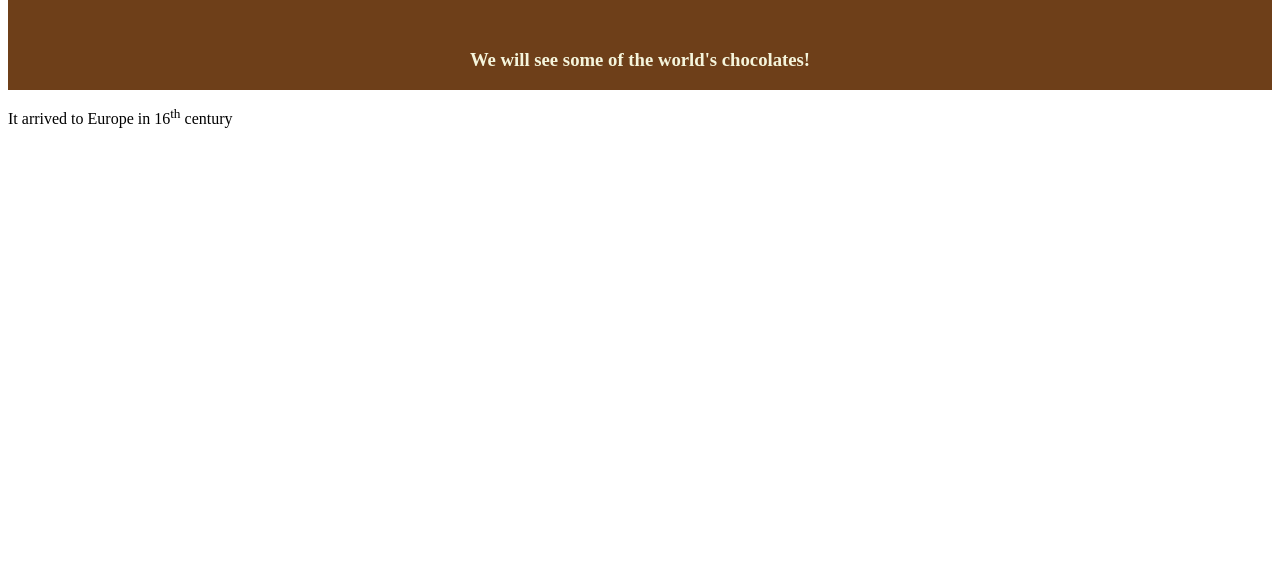
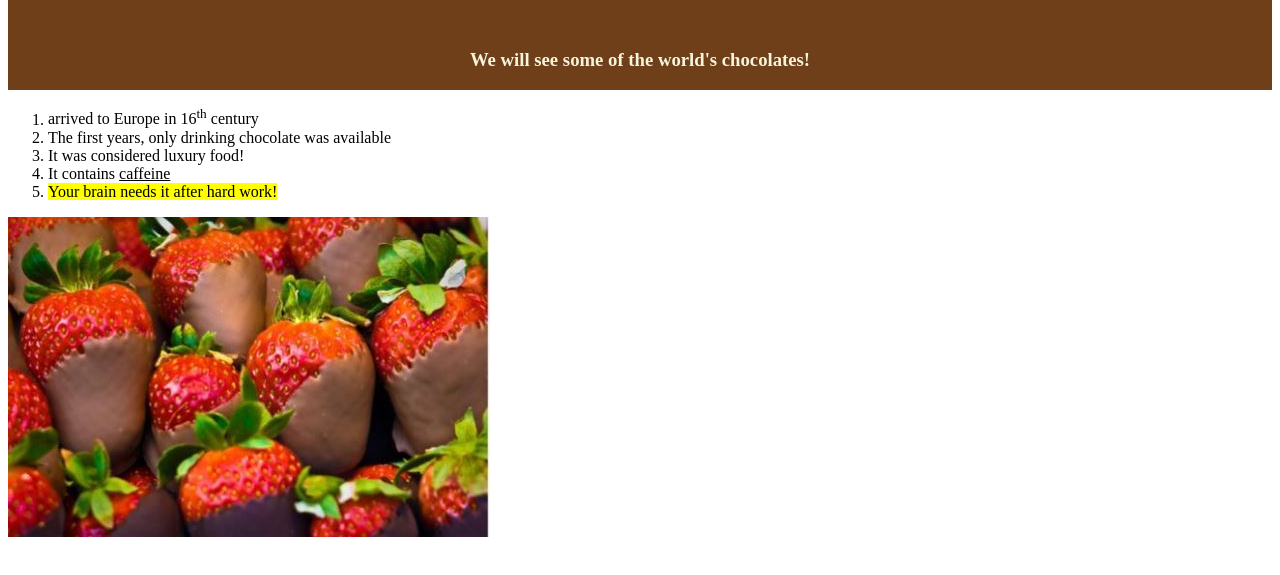
Before and after one commit to Samkotb/SAmGitTest, a plain HTML site: page index.html in a window 1280 px wide. Shown: the part 91-666 px from the top of the page. Drawn offline with Linux system fonts and the light colour scheme.

Commit message:
Introduction to WEB tools Assignment 1

```diff
--- a/index.html
+++ b/index.html
@@ -1,5 +1,6 @@
 <!DOCTYPE html>
 <html lang="en">
+
 <head>
     <meta charset="UTF-8">
     <meta name="viewport" content="width=device-width, initial-scale=1.0">
@@ -7,16 +8,33 @@
     <title>Choco home</title>
     <link rel="stylesheet" type="text/css" href="css/mystyle.css">
 </head>
+
 <body>
     <div class="jumbotron">
         <h1>A site about Chocolate</h1>
         <h3>We will see some of the world's chocolates!</h3>
     </div>
 
-    <p>It arrived to Europe in 16<sup>th</sup> century</p>
+    <ol>
+        <li>arrived to Europe in 16<sup>th</sup> century</li>
+        <li>The first years, only drinking chocolate was
+            available</li>
+        <li>It was considered luxury food!</li>
+        <li>It contains <ins>caffeine</ins></li>
+        <li><mark>Your brain needs it after hard work!</mark></li>
+    </ol>
+
+
+
+
+    <a href="https://en.wikipedia.org/wiki/Chocolate”" target="_blank">
+        <img src="images/chocolatethings.jpg" alt="Alternative text" title="chocolatethings.jpg">
+
+    </a>
 
 
 
 
 </body>
+
 </html>
```
Also changed, not shown: images/chocolatethings.jpg (added).
